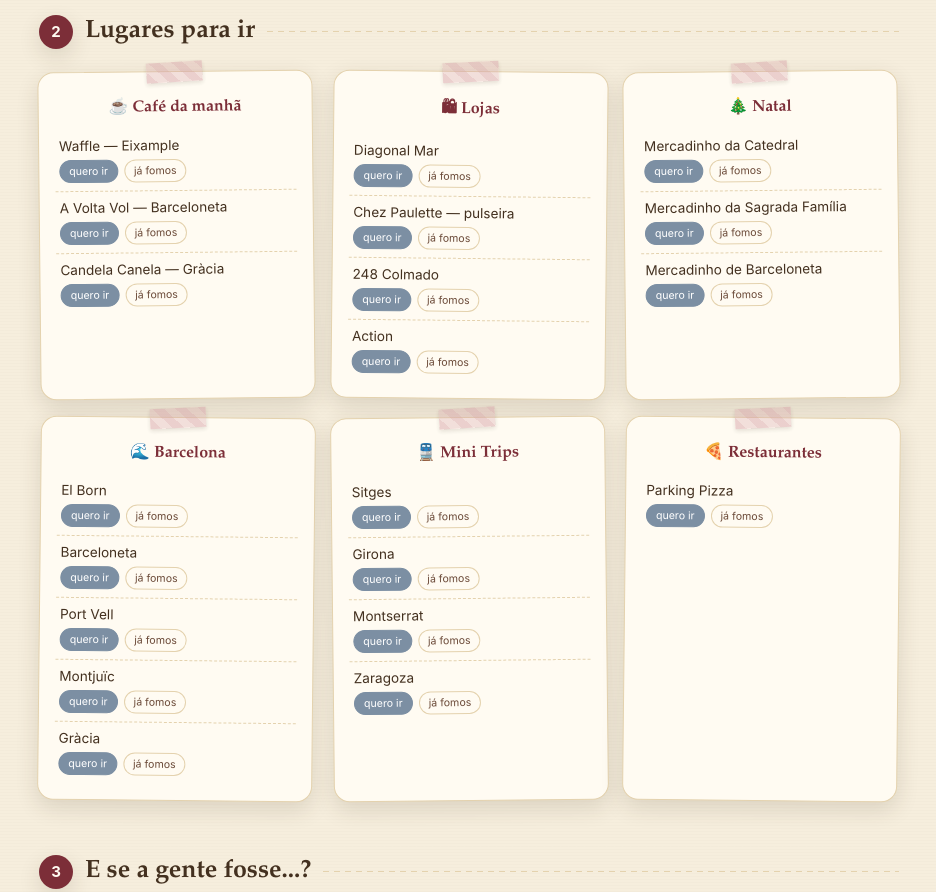
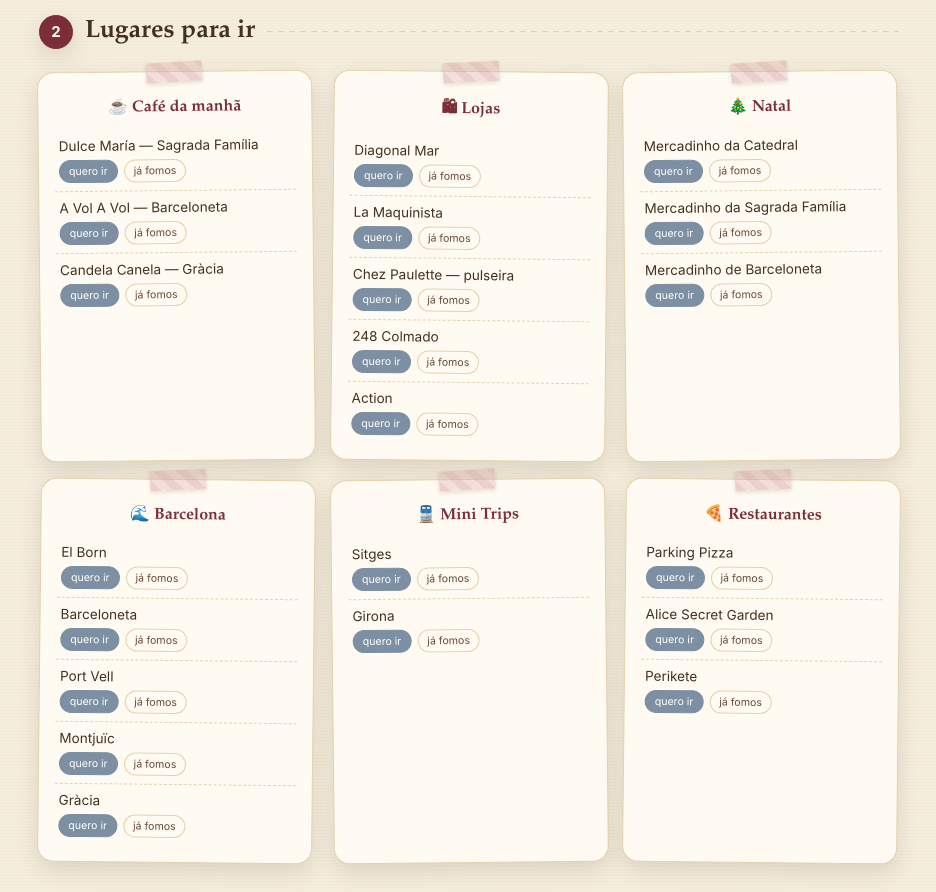
Before and after one commit to sophmachado23/sophmachado23, a plain HTML site: page inverno-barcelona/index.html in a window 1280 px wide. Shown: the part 1640-2532 px from the top of the page, without its empty margins (171-1107 px from the left). Drawn offline with Linux system fonts and the light colour scheme.

Commit message:
Atualiza lista de lugares para ir
Cafés: troca Waffle por Dulce María e corrige A Vol A Vol.
Lojas: adiciona La Maquinista. Mini trips: retira Zaragoza e Montserrat.
Restaurantes: adiciona Alice Secret Garden e Perikete.

Co-Authored-By: Claude Opus 5.5 <noreply@anthropic.com>
Claude-Session: https://claude.ai/code/session_01LGiMkiMvbdbD9ta4XnSBp6

```diff
--- a/inverno-barcelona/index.html
+++ b/inverno-barcelona/index.html
@@ -619,12 +619,12 @@ const legendItems = [
 ];
 
 const places = {
-  "☕ Café da manhã": ["Waffle — Eixample", "A Volta Vol — Barceloneta", "Candela Canela — Gràcia"],
-  "🛍 Lojas": ["Diagonal Mar", "Chez Paulette — pulseira", "248 Colmado", "Action"],
+  "☕ Café da manhã": ["Dulce María — Sagrada Família", "A Vol A Vol — Barceloneta", "Candela Canela — Gràcia"],
+  "🛍 Lojas": ["Diagonal Mar", "La Maquinista", "Chez Paulette — pulseira", "248 Colmado", "Action"],
   "🎄 Natal": ["Mercadinho da Catedral", "Mercadinho da Sagrada Família", "Mercadinho de Barceloneta"],
   "🌊 Barcelona": ["El Born", "Barceloneta", "Port Vell", "Montjuïc", "Gràcia"],
-  "🚆 Mini Trips": ["Sitges", "Girona", "Montserrat", "Zaragoza"],
-  "🍕 Restaurantes": ["Parking Pizza"],
+  "🚆 Mini Trips": ["Sitges", "Girona"],
+  "🍕 Restaurantes": ["Parking Pizza", "Alice Secret Garden", "Perikete"],
 };
 
 const ideas = [
```
